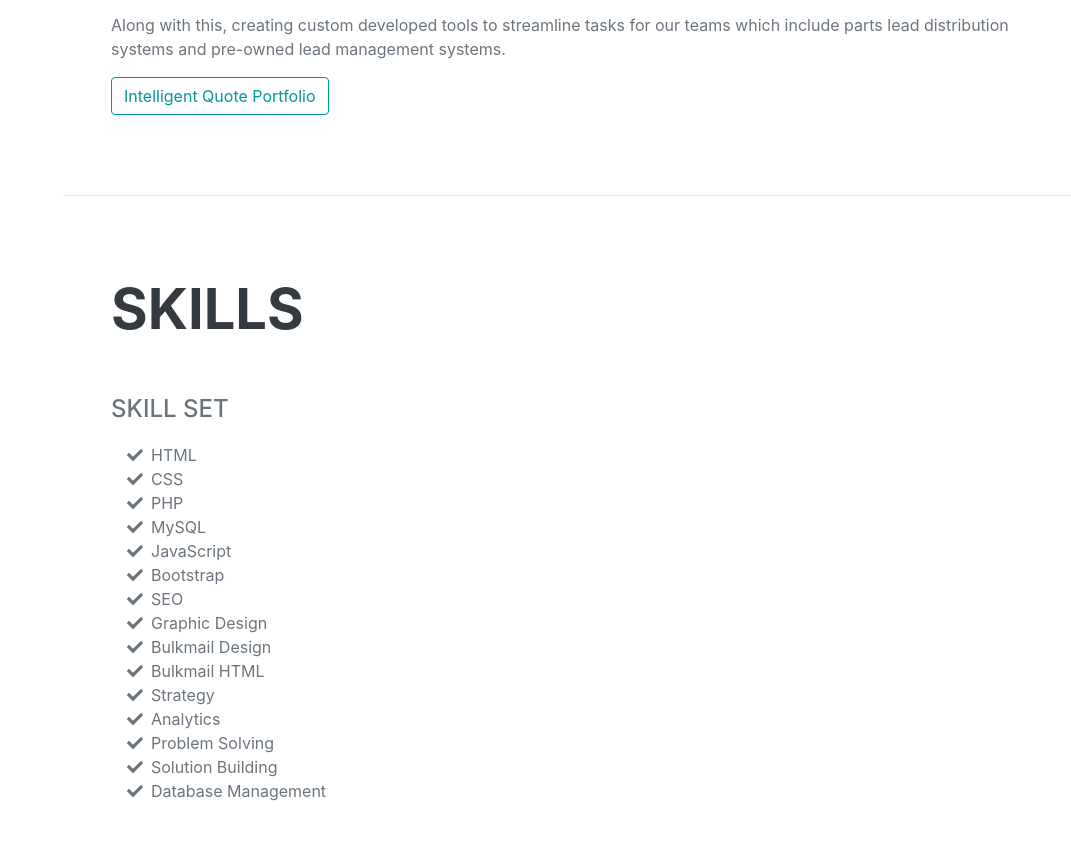
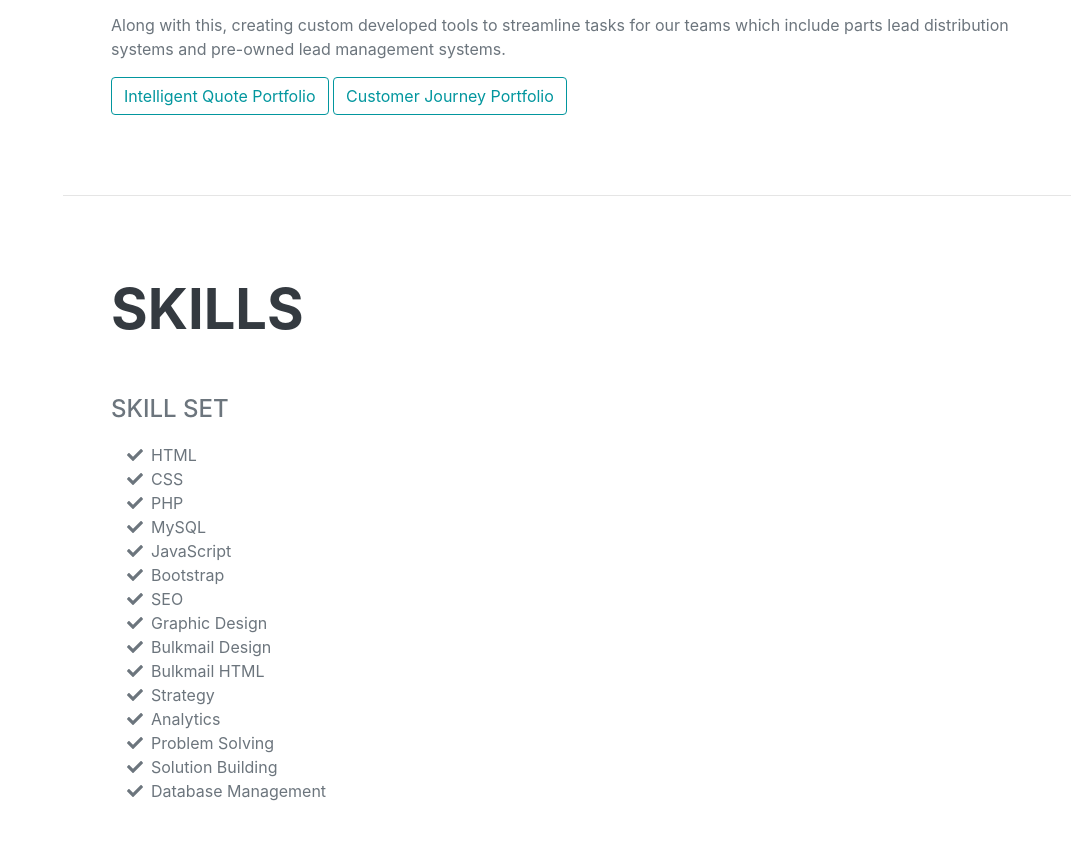
Before and after one commit to Claire2788/Claire_Smithard_CV, a plain HTML site: page SmithPowerEquipment.html in a window 1280 px wide. Shown: the part 1432-2280 px from the top of the page, without its empty margins (209-1280 px from the left). Drawn offline with nearby package versions, Linux system fonts and the light colour scheme; a web font is replaced by a local one.

Commit message:
Update SmithPowerEquipment.html

```diff
--- a/SmithPowerEquipment.html
+++ b/SmithPowerEquipment.html
@@ -70,6 +70,7 @@
                      <p>Along with this, creating custom developed tools to streamline tasks for our teams which include parts lead distribution systems and pre-owned lead management systems. </p>
 
                      <a href="documents/InstantQuote.pdf" class="btn btn-outline-primary" role="button">Intelligent Quote Portfolio</a>
+                     <a href="documents/DigitalCustomerJourney.pdf.pdf" class="btn btn-outline-primary" role="button">Customer Journey Portfolio</a>
                 </div>
             </section>
             <hr class="m-0" />
```
